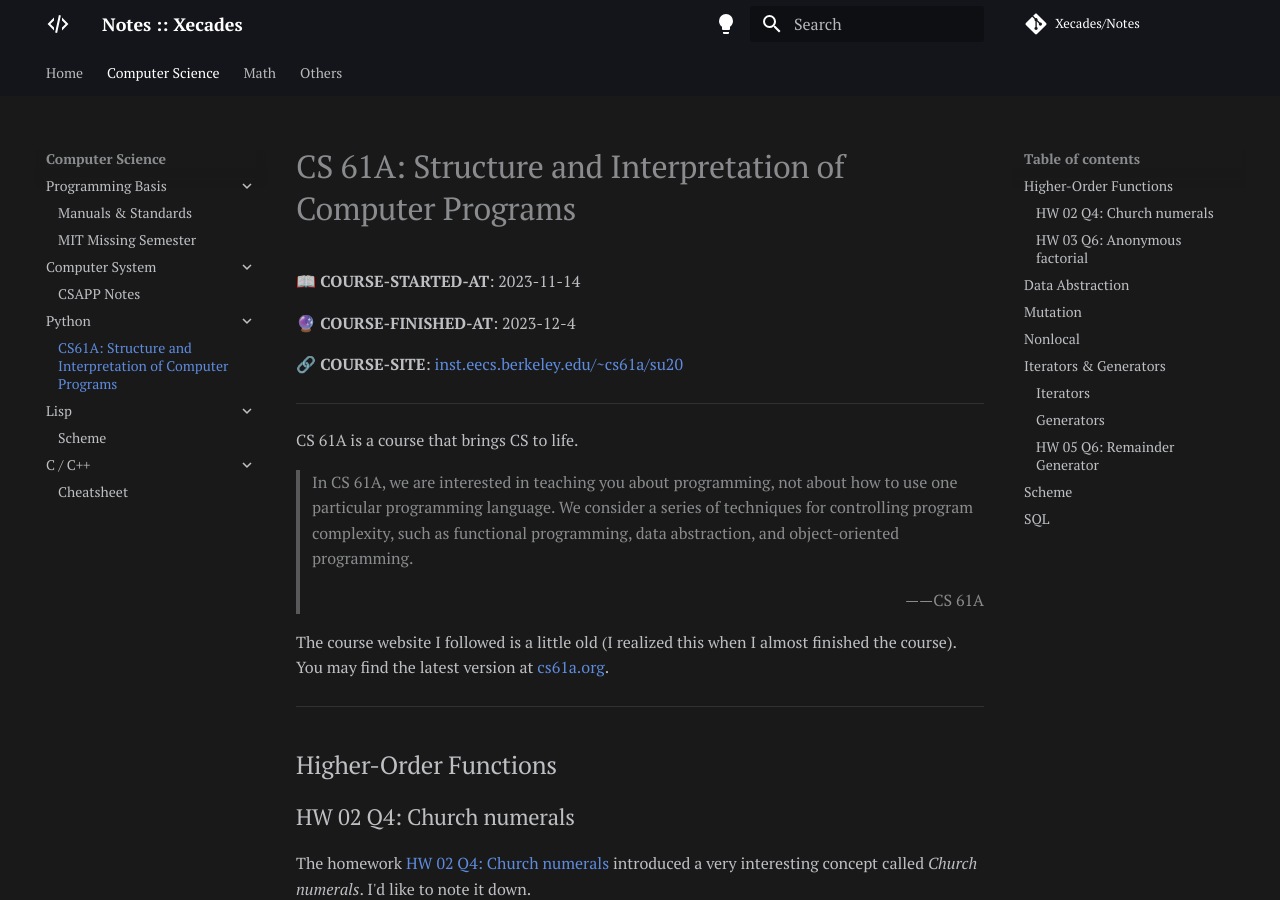
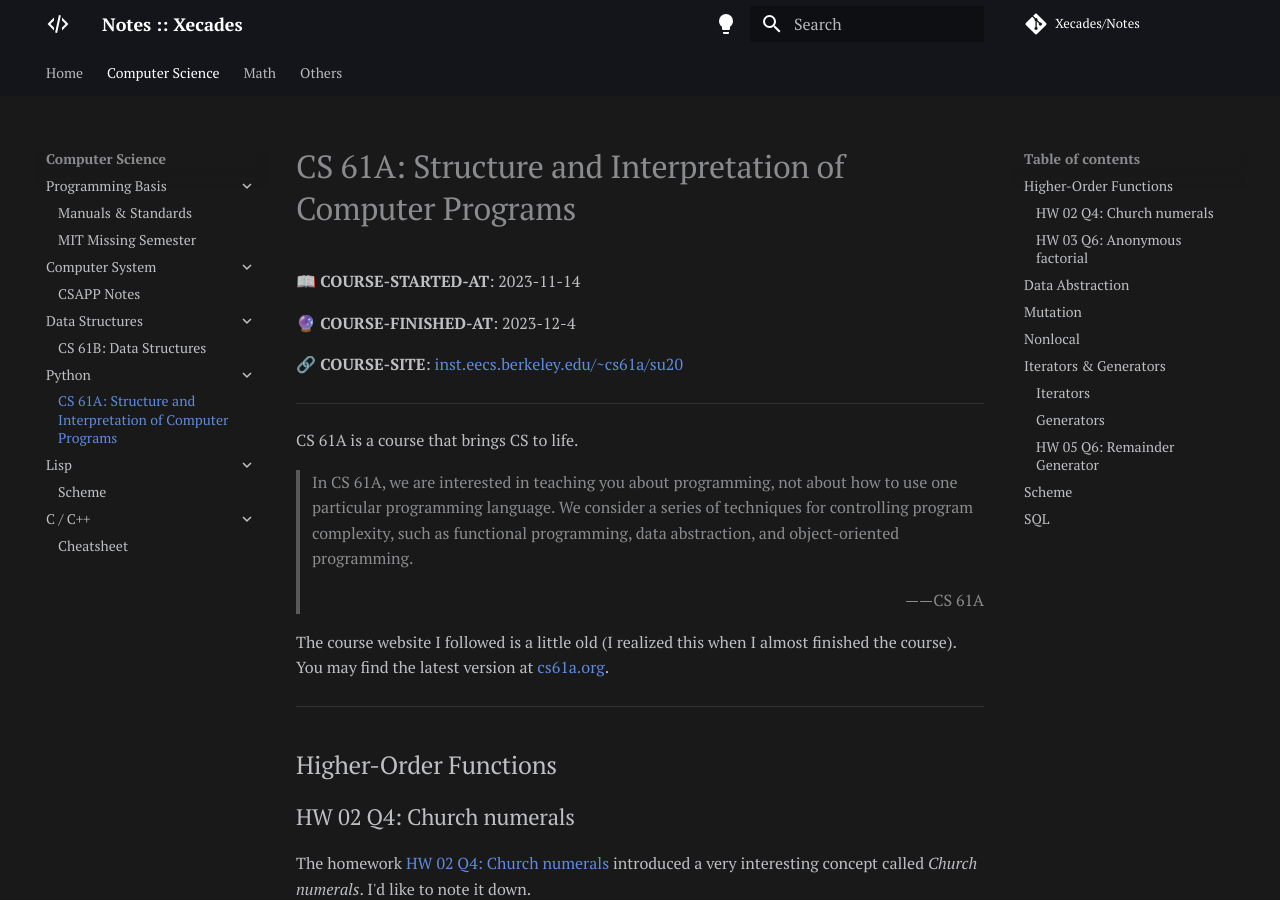
Before and after one commit to Xecades/Notes, an MkDocs documentation site: the page built from docs/cs/py/cs61a.md, in a window 1280 px wide and 900 px high. Built offline with MkDocs 1.6.1 and Material for MkDocs 9.7.7, drawn with Linux system fonts in a browser that asks for light colours; comment, search, counter and statistics services are not loaded.

Commit message:
docs: create CS 61B notes

```diff
--- a/mkdocs.yml
+++ b/mkdocs.yml
@@ -79,8 +79,10 @@
       - MIT Missing Semester: cs/basis/mit-missing-semester.md
     - Computer System:
       - CSAPP Notes: cs/sys/csapp.md
+    - Data Structures:
+      - "CS 61B: Data Structures": cs/ds/cs61b.md
     - Python:
-      - "CS61A: Structure and Interpretation of Computer Programs": cs/py/cs61a.md
+      - "CS 61A: Structure and Interpretation of Computer Programs": cs/py/cs61a.md
     - Lisp:
       - Scheme: cs/lisp/scheme.md
     - C / C++:
```
Also changed, not shown: docs/cs/ds/cs61b.md (added, +11 -0 lines).
